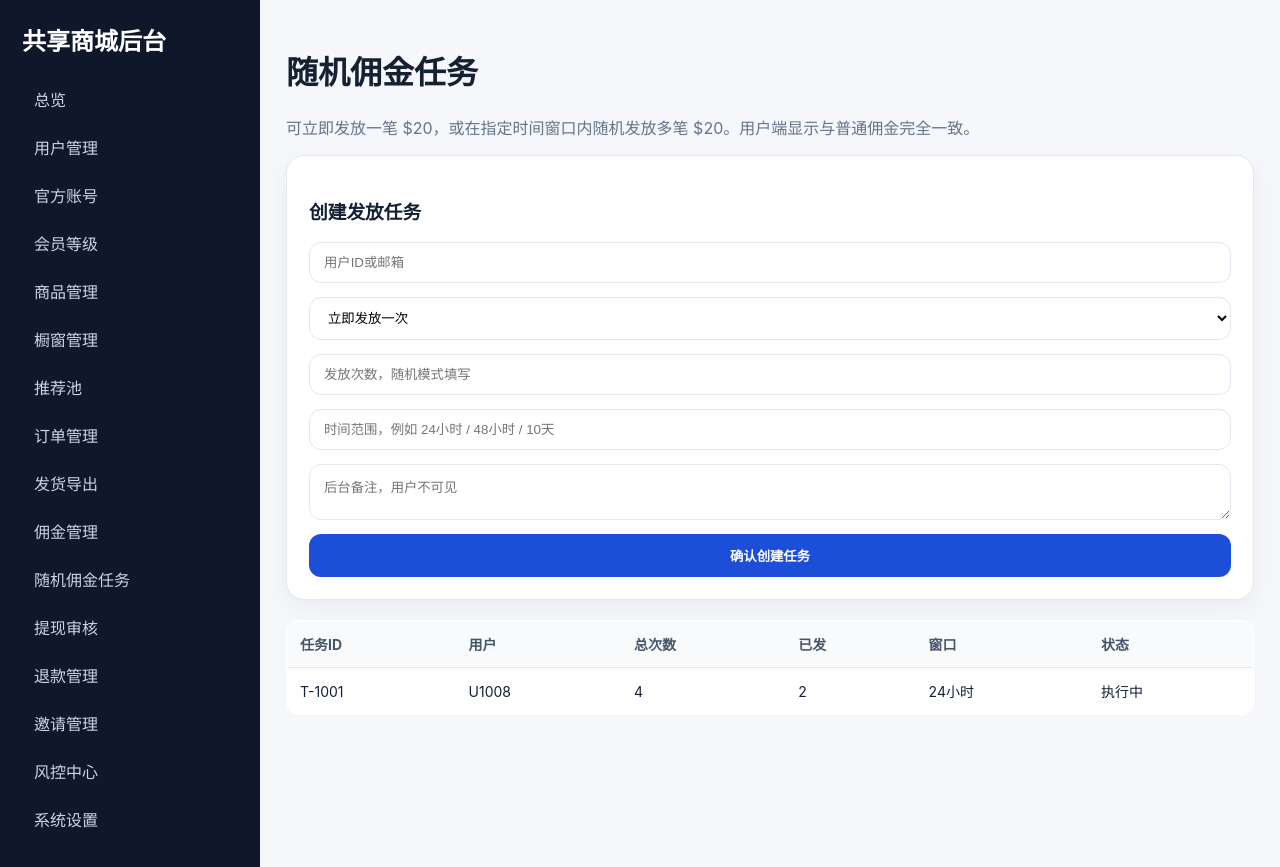
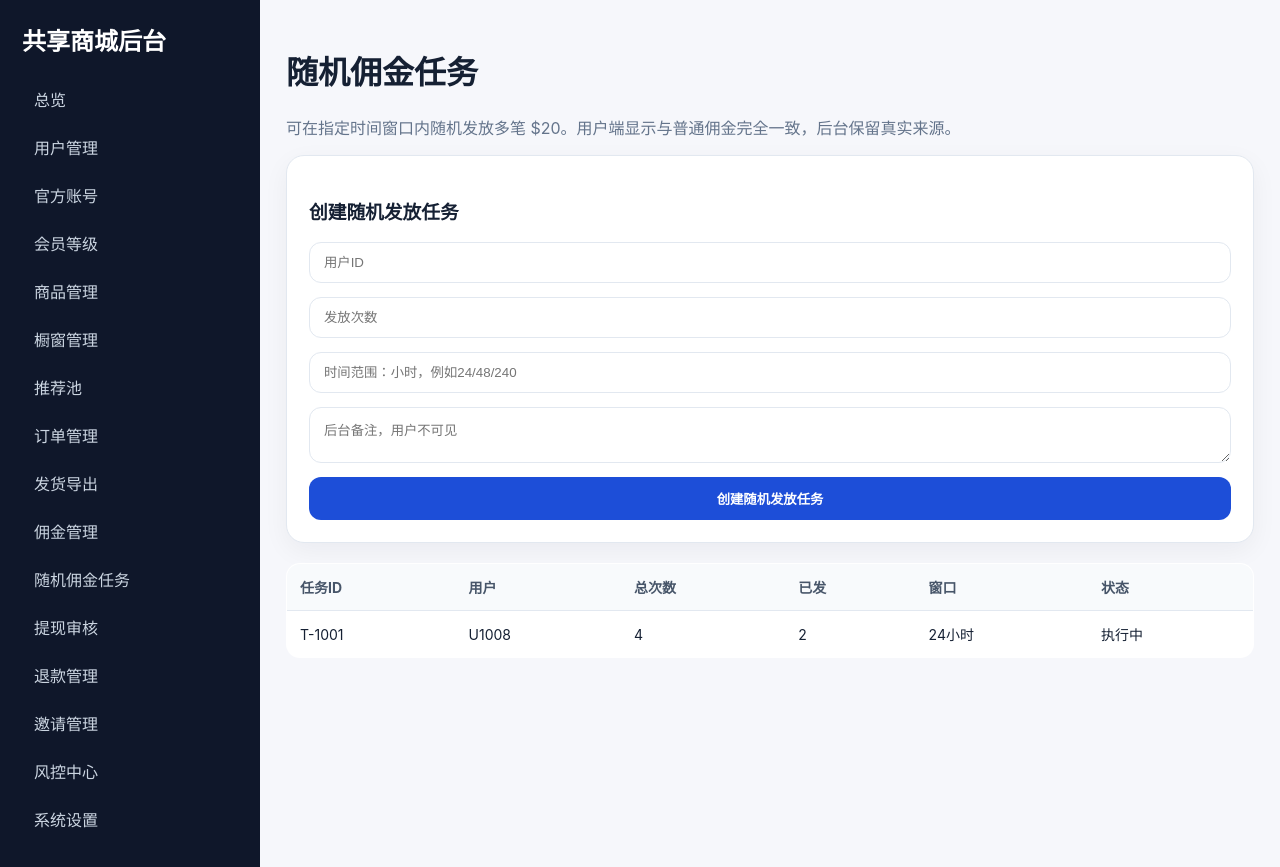
Before and after one commit to ljh285218864-hue/123456, a Next.js app: page /admin/commission-tasks in a window 1280 px wide. Built offline with nearby package versions, Linux system fonts and the light colour scheme.

Commit message:
Connect random commission task form

```diff
--- a/app/admin/commission-tasks/page.tsx
+++ b/app/admin/commission-tasks/page.tsx
@@ -1,18 +1,13 @@
+import CommissionTaskForm from '@/components/CommissionTaskForm';
+
 export default function CommissionTasksPage() {
   return (
     <>
       <h1>随机佣金任务</h1>
-      <p className="muted">可立即发放一笔 $20，或在指定时间窗口内随机发放多笔 $20。用户端显示与普通佣金完全一致。</p>
+      <p className="muted">可在指定时间窗口内随机发放多笔 $20。用户端显示与普通佣金完全一致，后台保留真实来源。</p>
       <div className="card" style={{ marginBottom: 20 }}>
-        <h3>创建发放任务</h3>
-        <div className="form">
-          <input className="input" placeholder="用户ID或邮箱" />
-          <select className="select"><option>立即发放一次</option><option>随机时间发放多次</option></select>
-          <input className="input" placeholder="发放次数，随机模式填写" />
-          <input className="input" placeholder="时间范围，例如 24小时 / 48小时 / 10天" />
-          <textarea className="textarea" placeholder="后台备注，用户不可见" />
-          <button className="btn" type="button">确认创建任务</button>
-        </div>
+        <h3>创建随机发放任务</h3>
+        <CommissionTaskForm />
       </div>
       <table className="table"><thead><tr><th>任务ID</th><th>用户</th><th>总次数</th><th>已发</th><th>窗口</th><th>状态</th></tr></thead><tbody><tr><td>T-1001</td><td>U1008</td><td>4</td><td>2</td><td>24小时</td><td>执行中</td></tr></tbody></table>
     </>
```
